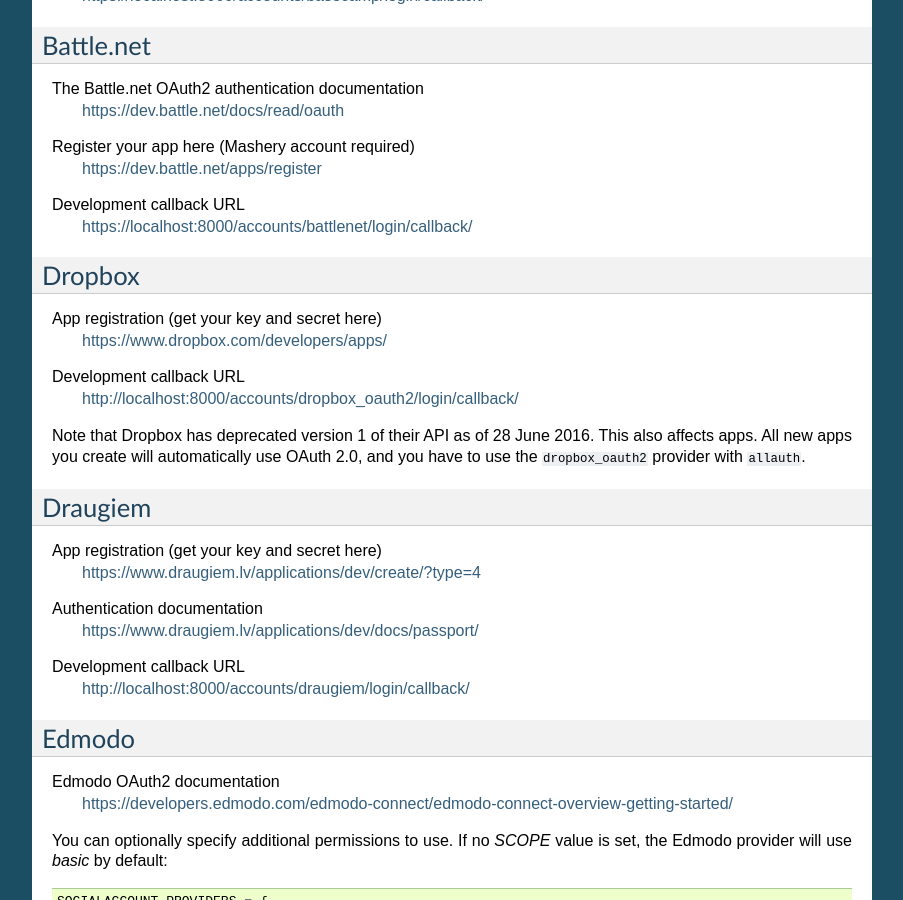
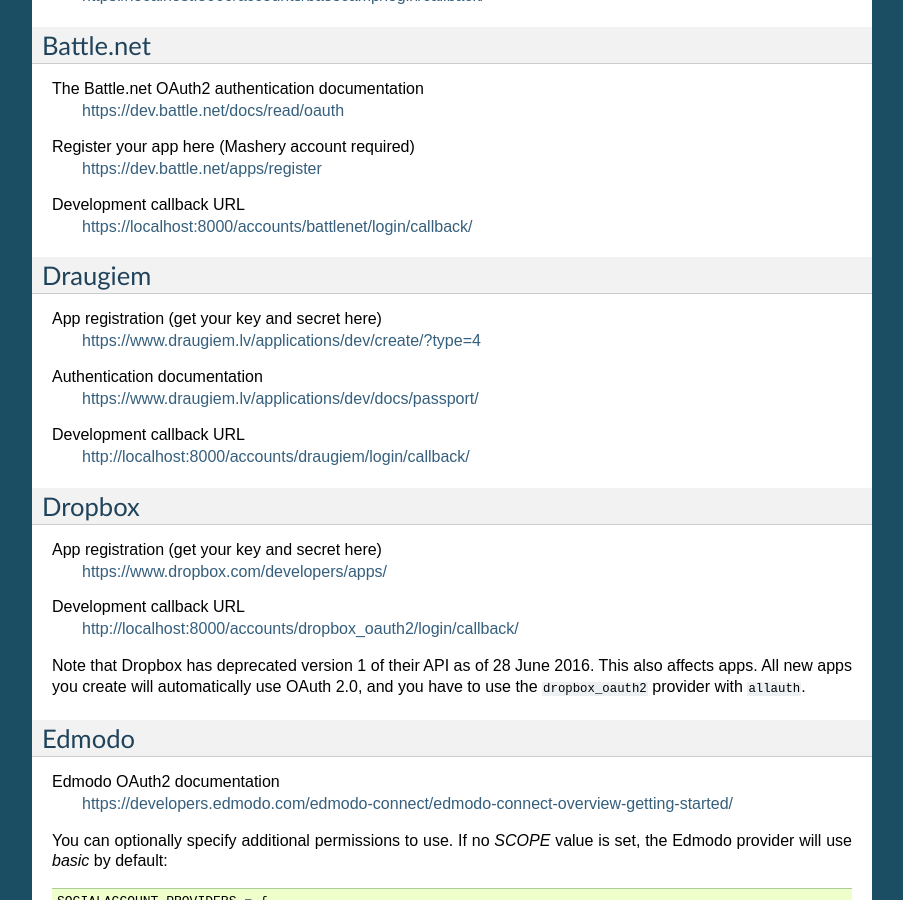
Before and after one commit to pennersr/django-allauth, a Sphinx documentation site: the page built from docs/providers.rst, in a window 1280 px wide and 900 px high, scrolled down 1382 px. Shown: the whole window, without its empty margins (198-1101 px from the left). Built offline with Sphinx 7.4.7, drawn with Linux system fonts in a browser that asks for light colours; pages that are not in the unit, such as notebooks, are missing from menus; some of the changed lines change nothing that is shown.

Commit message:
Fix alphabetical order of Dropbox section (docs)

```diff
--- a/docs/providers.rst
+++ b/docs/providers.rst
@@ -91,6 +91,19 @@
     https://localhost:8000/accounts/battlenet/login/callback/
 
 
+Draugiem
+--------
+
+App registration (get your key and secret here)
+    https://www.draugiem.lv/applications/dev/create/?type=4
+
+Authentication documentation
+    https://www.draugiem.lv/applications/dev/docs/passport/
+
+Development callback URL
+    http://localhost:8000/accounts/draugiem/login/callback/
+
+
 Dropbox
 -------
 
@@ -103,19 +116,6 @@
 Note that Dropbox has deprecated version 1 of their API as of 28 June 2016.
 This also affects apps. All new apps you create will automatically use OAuth
 2.0, and you have to use the ``dropbox_oauth2`` provider with ``allauth``.
-
-
-Draugiem
---------
-
-App registration (get your key and secret here)
-    https://www.draugiem.lv/applications/dev/create/?type=4
-
-Authentication documentation
-    https://www.draugiem.lv/applications/dev/docs/passport/
-
-Development callback URL
-    http://localhost:8000/accounts/draugiem/login/callback/
 
 
 Edmodo
```
